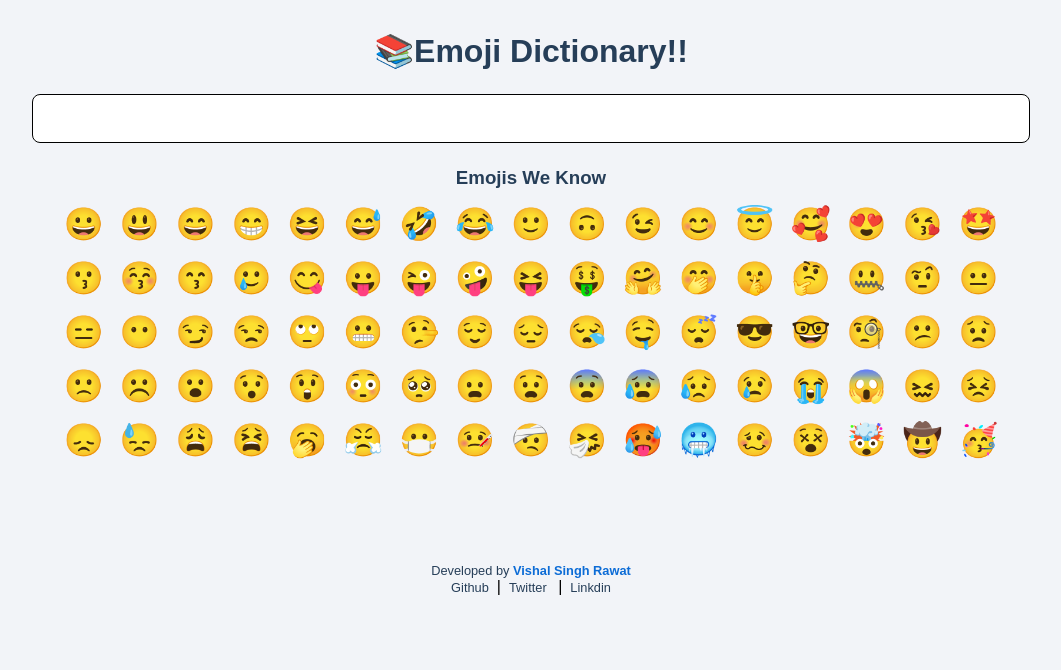
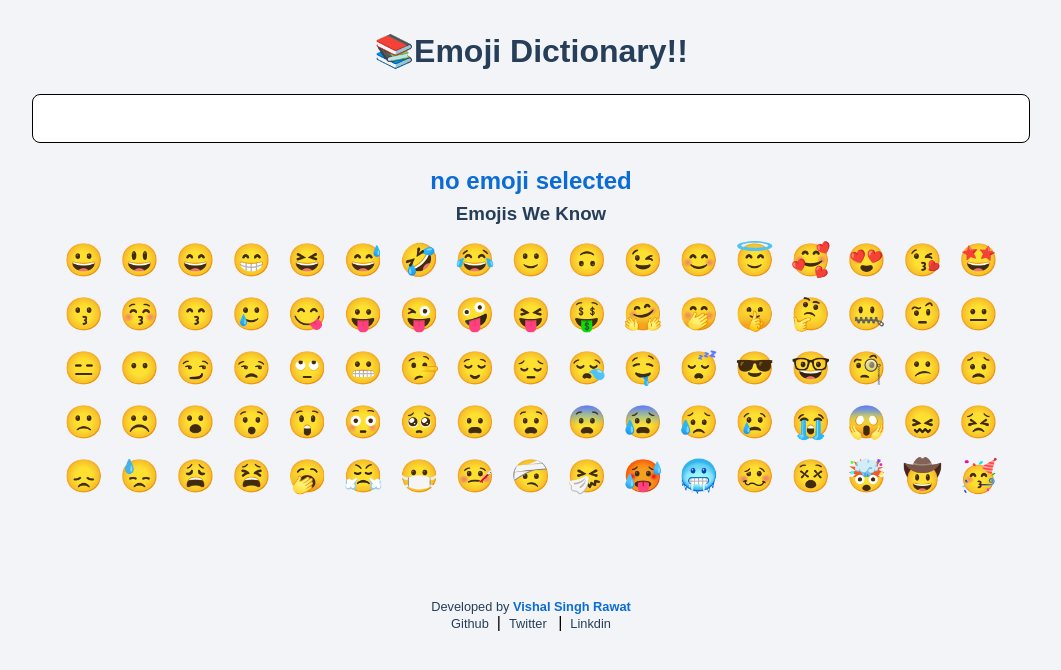
Before and after one commit to vishalsinghrawat29/know-your-emoji, a React (Create React App) app: page / in a window 1280 px wide. Shown: the top 670 px of the page, without its empty margins (109-1170 px from the left). Built offline with nearby package versions, Linux system fonts and the light colour scheme.

Commit message:
update js

```diff
--- a/src/App.js
+++ b/src/App.js
@@ -93,7 +93,7 @@ const emojiDictionary = {
 var emojiWeKnow = Object.keys(emojiDictionary);
 
 export default function App() {
-  var [meaning, setMeaning] = useState("");
+  var [meaning, setMeaning] = useState("no emoji selected");
   function emojiInputHandler(event) {
     var userInput = event.target.value;
     var meaning = emojiDictionary[userInput];
@@ -101,8 +101,9 @@ export default function App() {
     if (meaning === undefined) {
       meaning = "We don't have this in our databse";
     }
-
-    console.log(meaning);
+    if (userInput === "") {
+      meaning = "No emoji selected";
+    }
     setMeaning(meaning);
   }
   function emojiClickHandler(emoji) {
```
